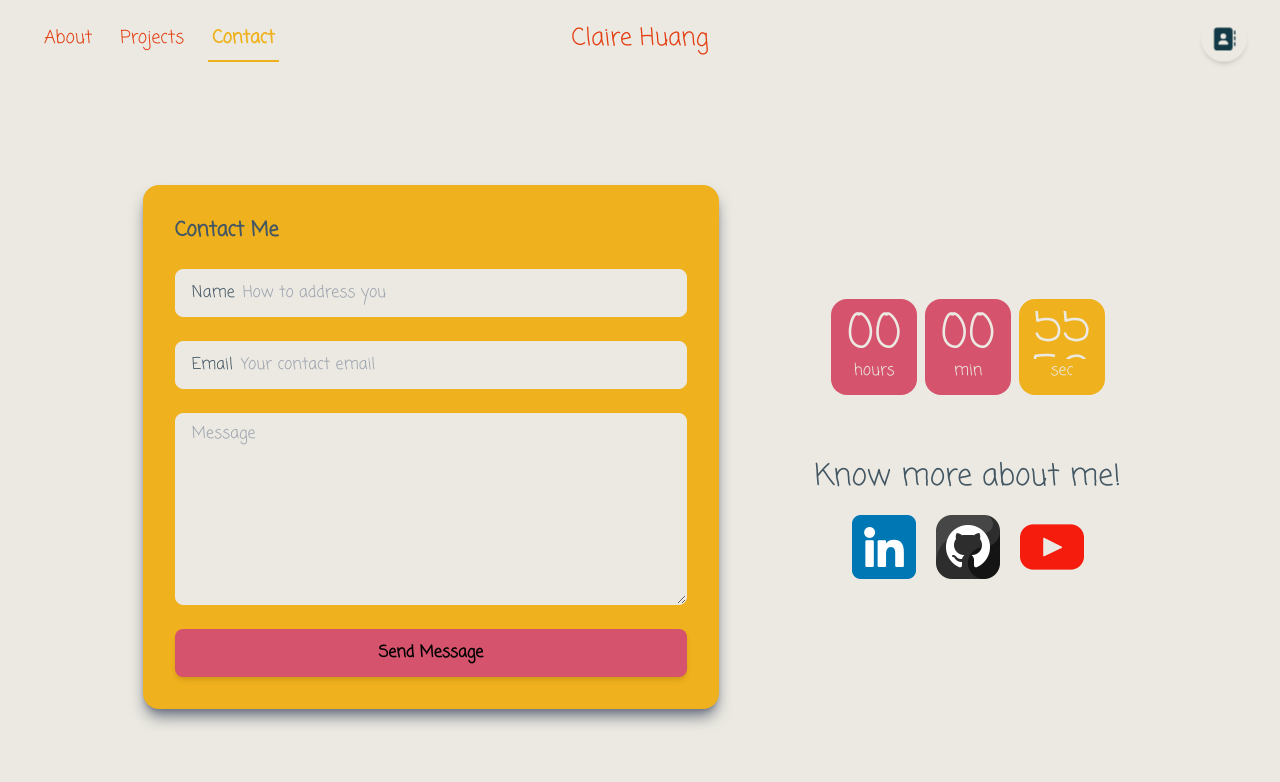
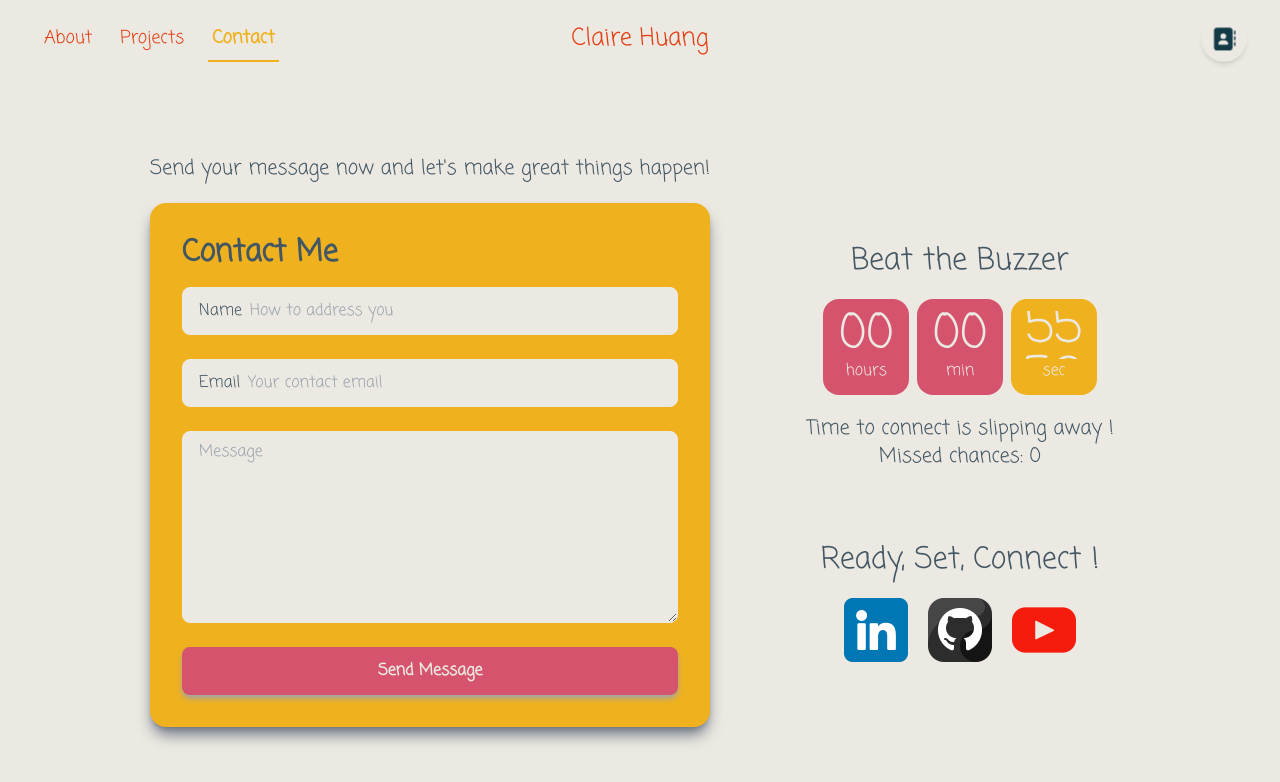
Before and after one commit to shihyihuang/shihyihuang.github.io, a Next.js app: page /contact in a window 1280 px wide. Shown: the top 782 px of the page. Built offline with nearby package versions, Linux system fonts and the light colour scheme.

Commit message:
update contact page counting missed chance

```diff
--- a/app/component/countdownTimer.tsx
+++ b/app/component/countdownTimer.tsx
@@ -1,14 +1,22 @@
-import React, { useState, useEffect } from 'react';
+import React, { useState, useEffect, useRef } from 'react';
+import { Typography } from '@mui/material';
 
 const CountdownTimer: React.FC = () => {
     const [counter, setCounter] = useState<number>(60);
+    const [missedCount, setMissedCount] = useState<number>(0);
+    const hasIncrementedRef = useRef<boolean>(false);
 
     useEffect(() => {
       const timer = setInterval(() => {
         setCounter((prevCounter) => {
           if (prevCounter <= 1) {
+            if (!hasIncrementedRef.current) {
+              setMissedCount(prevMissed => prevMissed + 1);
+              hasIncrementedRef.current = true;
+            }
             return 60;
           }
+          hasIncrementedRef.current = false;
           return prevCounter - 1;
         });
       }, 1000);
@@ -18,7 +26,10 @@ const CountdownTimer: React.FC = () => {
 
   return (
     <div className="max-w-full overflow-x-hidden">
-        <div className="flex flex-wrap justify-center gap-2 text-center">
+        <Typography className='!text-3xl !mt-5 text-info text-center' gutterBottom>
+            Beat the Buzzer
+        </Typography>
+        <div className="flex flex-wrap justify-center gap-2 text-center mt-5">
             <div className="flex flex-col p-3 rounded-box bg-secondary text-primary">
                 <span className="countdown text-5xl">
                 <span style={{ '--value': 0 } as React.CSSProperties}></span>
@@ -38,6 +49,11 @@ const CountdownTimer: React.FC = () => {
                 sec
             </div>
         </div>
+        <Typography className='!text-xl !mt-5 text-info text-center' gutterBottom>
+            Time to connect is slipping away !
+            <br/>
+            Missed chances: {missedCount}
+        </Typography>
     </div>
   );
 };
--- a/app/contact/page.tsx
+++ b/app/contact/page.tsx
@@ -24,15 +24,17 @@ const page = () => {
 
 
   return (
+      <div className='flex flex-col md:flex-row justify-center items-center min-h-screen-minus-nav p-4'>
+        {/* message card */}
 
-
-    <div className='flex flex-col md:flex-row justify-center items-center min-h-screen-minus-nav p-4'>
-
-      {/* message card */}
-      <div className="card w-full md:max-w-xl shadow-lg shadow-gray-500 my-3 bg-neutral max-w-full">
+          <div>
+            <Typography className='!text-xl !mb-5 !text-info text-center'>
+              Send your message now and let's make great things happen!
+            </Typography>
+            <div className='card w-full md:max-w-xl shadow-lg shadow-gray-500 my-3 bg-neutral max-w-full'>
               <div className="card-body flex flex-col ">
-          <h2 className="card-title text-info">Contact Me</h2>
-          <label className="input flex items-center gap-2 mt-4 bg-primary border-primary text-info">
+                <h2 className="card-title text-info !text-3xl">Contact Me</h2>
+                <label className="input flex items-center gap-2 mt-2 bg-primary border-primary text-info">
                   Name
                   <input type="text" className="grow" placeholder="How to address you" />
                 </label>
@@ -43,9 +45,9 @@ const page = () => {
                 <textarea className="textarea textarea-bordered mt-4 bg-primary border-primary flex-grow h-48 text-base" placeholder="Message"></textarea>
 
                 <motion.button
-            className="btn bg-secondary border-transparent hover:bg-transparent text-black shadow-md mt-4 text-base"
+                  className="btn bg-secondary border-none hover:bg-warning hover:text-info text-primary shadow-md shadow-gray-400 mt-4 text-base"
                   whileHover={{
-              scale: 1.05
+                    scale: 1.03
                   }}
                   whileTap={{
                     scale: 0.95
@@ -53,7 +55,7 @@ const page = () => {
                     Send Message
                   <Icon name="send"/>
                 </motion.button>
-
+              </div>
             </div>
           </div>
 
@@ -63,7 +65,7 @@ const page = () => {
             <CardContent>
               <CountdownTimer/>
               <Typography className='!text-3xl !mt-16 text-info text-center' gutterBottom>
-              Know more about me!
+                Ready, Set, Connect !
               </Typography>
               <div className='flex justify-center gap-5 mt-5'>
                 {socialMedia.map((item, index) => (
@@ -81,24 +83,8 @@ const page = () => {
                   </motion.a>
                 ))
                 }
-              {/* <img src="/contact/gmail.png" className='size-16'/> */}
               </div>
-
-
-            {/* <Typography className='!text-md !text-info text-center' >
-              Email: hclaire1007@gmail.com
-              <br />
-              LinkedIn: https://www.linkedin.com/in/claireehuang/
-              <br />
-              GitHub: https://github.com/shihyihuang
-              <br />
-              Youtube: https://www.youtube.com/@dada-pw6hj
-              <br />
-            </Typography> */}
             </CardContent>
-          <CardActions>
-            {/* <Button size="small">Learn More</Button> */}
-          </CardActions>
           </Card>
         </div>
       </div>
--- a/app/projects/page.tsx
+++ b/app/projects/page.tsx
@@ -158,7 +158,7 @@ const Projects = () => {
                       whileTap={{ scale: 0.8 }}
                       // variant="contained"
                       onClick={handleNext}
-                      className='mt-4 ml-3 h-10 w-10 rounded-full shadow-md shadow-gray-400 bg-info  hover:bg-neutral '
+                      className='mt-4 ml-3 h-10 w-10 rounded-full shadow-md shadow-gray-400 bg-info  hover:bg-accent '
                     >
                       {index === projectList.length - 1 ? "" : <Icon name="down"/>}
                     </motion.button>
@@ -170,22 +170,11 @@ const Projects = () => {
                       whileTap={{ scale: 0.8 }}
                       disabled={index === 0}
                       onClick={handleBack}
-                      className='mt-4 ml-5 h-10 w-10 rounded-full shadow-md shadow-gray-400 bg-transparent border-2 border-info hover:bg-neutral hover:border-none'
+                      className='mt-4 ml-5 h-10 w-10 rounded-full shadow-md shadow-gray-400 bg-transparent border-2 border-info hover:bg-accent hover:border-none hover:color-primary'
                     >
                       <Icon name="up"/>
                     </motion.button>
                   }
-                  {/* <motion.button
-                    whileHover={{ scale: 1.2 }}
-                    whileTap={{ scale: 0.9 }}
-                    onClick={() => {
-                      MyRouter.push(`/${project.detail}`)
-                    }}
-                    // className='mt-4 ml-5 h-10 w-10 rounded-full shadow-md shadow-gray-400 bg-accent hover:bg-secondary '
-                  >
-                    <Icon name="more"/>
-                  </motion.button> */}
-
                   </div>
                 </Box>
               </StepContent>
```
Lines whose indentation alone changed are shown as unchanged.
